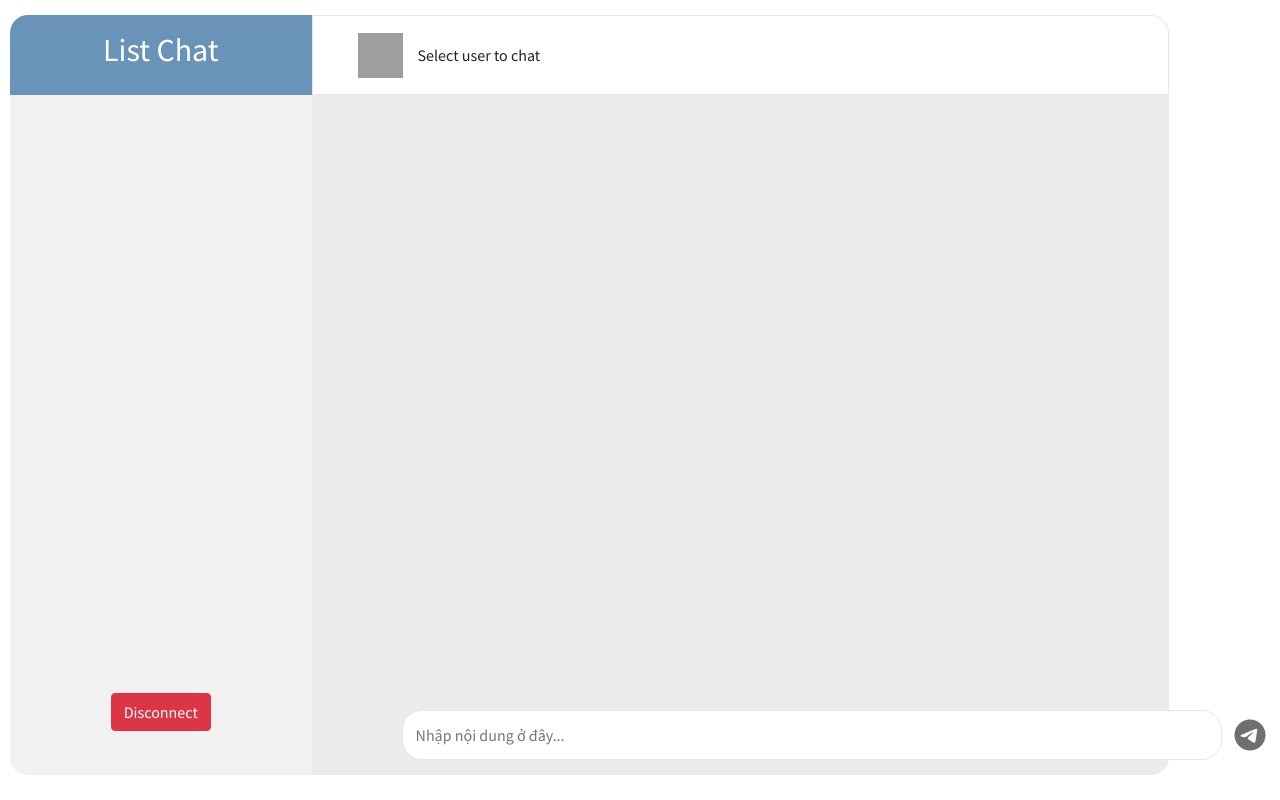
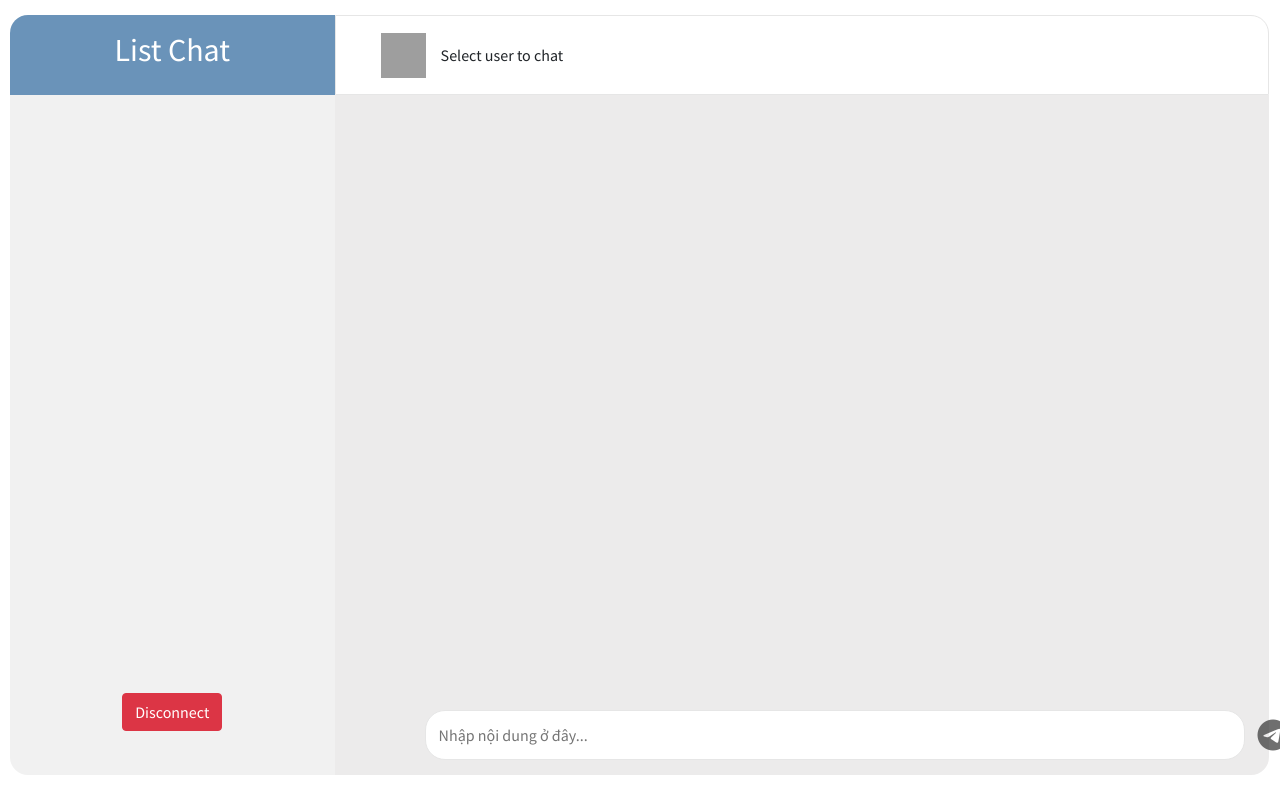
Before and after one commit to anhtv-uwu/chat-server, a Flask app: page /chat/ in a window 1280 px wide; the page is wider, and only the part inside the window is pictured. Run offline with Flask 3, Linux system fonts and the light colour scheme; the visitor is signed in with stand-in values (Sample User, id 1); some libraries are stand-ins or nearby versions; grey boxes are pictures that could not be loaded.

Commit message:
Update style.css

```diff
--- a/static/css/style.css
+++ b/static/css/style.css
@@ -118,7 +118,7 @@ body{
 }
 .chat-area header{
   height: 10vh;
-  width: 67vw;
+  width: 73vw;
   display: flex;
   align-items: center;
   padding: 18px 30px;
@@ -146,7 +146,7 @@ body{
   background: #ecebeb;
   border-radius: 0 0 18px 0;
   /* Tempora fix VA */
-  width: 67vw;
+  width: 73vw;
 }
 
 .chat-box .text{
```
